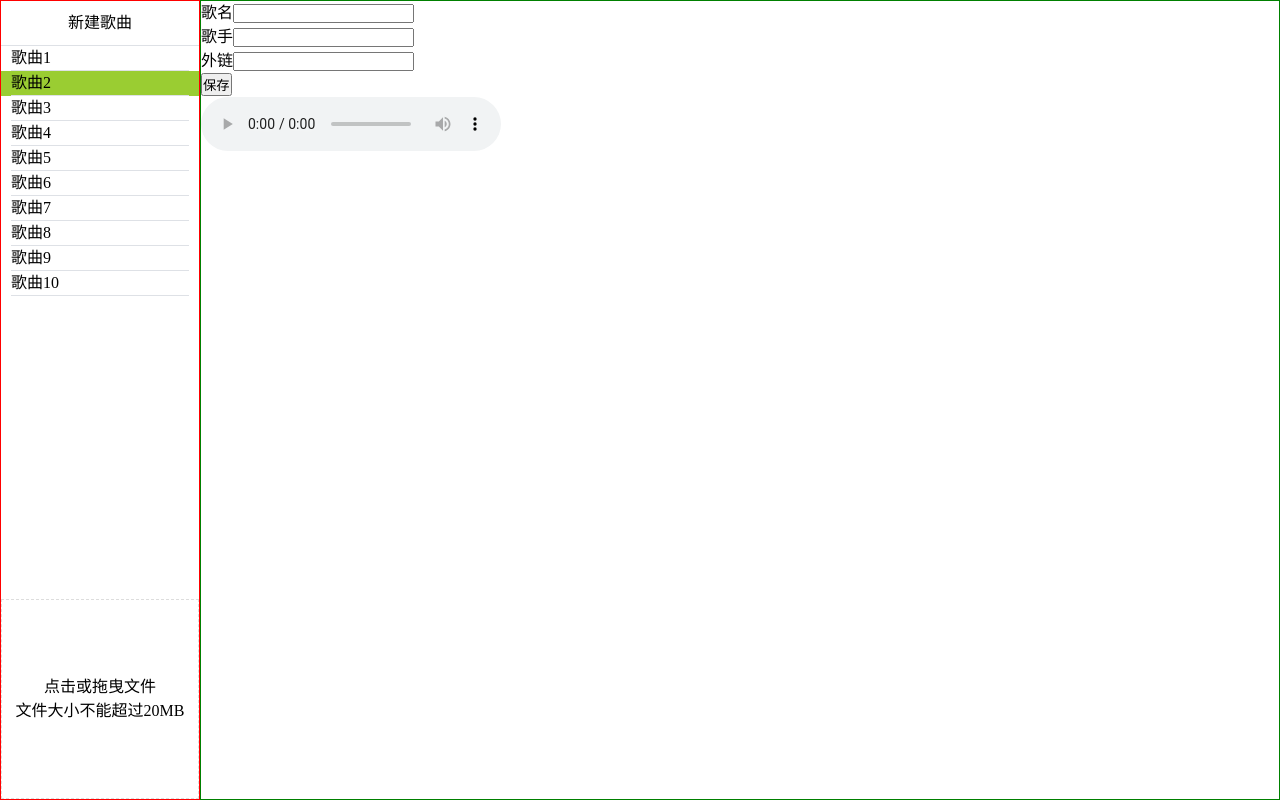
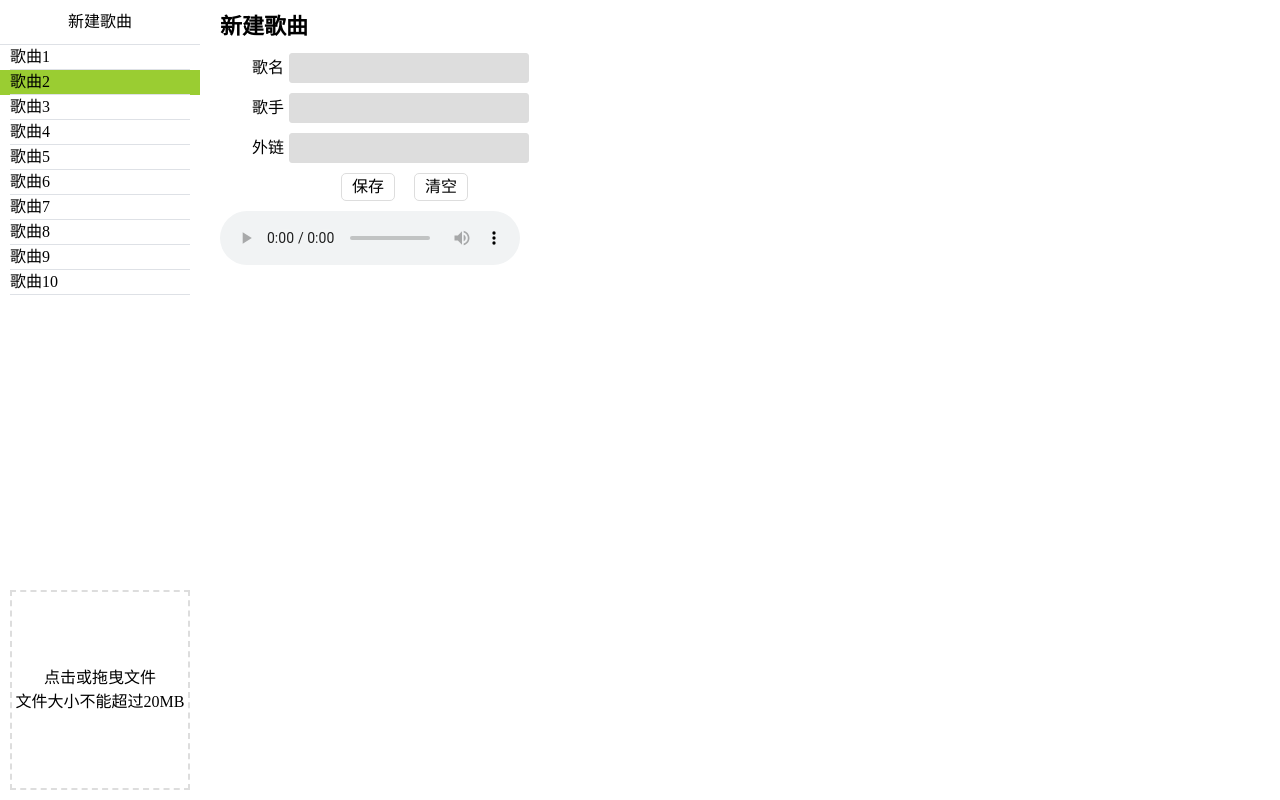
Before and after one commit to xiaohuaye/wangyi-music, a website: page src/index.html in a window 1280 px wide. Drawn offline with Linux system fonts and the light colour scheme; no server answers.

Commit message:
修改了form的css

```diff
--- a/src/css/style.css
+++ b/src/css/style.css
@@ -5,6 +5,7 @@
 ul,ol{list-style: none;}
 a{color: inherit;text-decoration: none; }
 body{font: 12px;line-height: 1.5;}
+input{font: inherit;outline: none;background: #dddddd;}
 
 /* layout */
 .page{
@@ -13,13 +14,12 @@ body{font: 12px;line-height: 1.5;}
 }
 .page>aside{
   width: 200px;
-  border: 1px solid red;
   display: flex;
   flex-direction: column;
+  margin-right: 20px;
 }
 .page>main{
   flex-grow: 1;
-  border: 1px solid green;
 }
 /* aside */
 .newSong{
@@ -49,10 +49,58 @@ body{font: 12px;line-height: 1.5;}
   justify-content: center;
   align-items: center;
   flex-direction: column;
-  border: 1px dashed #dddddd;
+  border: 2px dashed #dddddd;
   height: 200px;
   cursor: pointer;
+  margin: 10px;
 }
 .btnUpload{
   text-align: center;
 }
+/* main */
+main{padding-top: 10px;}
+main>form{
+  padding-bottom: 10px;
+  width: 20em;
+}
+main>form input[type=text]{
+  margin-left: 5px;
+  padding: 3px 8px;
+  border: 1px solid #dddddd;
+  border-radius: 3px;
+  height: 30px;
+  display:inline-block;
+  width: 15em;
+}
+.form-btn{
+  text-align: center;
+  margin-top: 10px;
+  position: relative;
+  right: -2em;
+}
+.form-btn>input[type=submit],input[type=reset]{
+  margin-right: 15px;
+  padding:1px 10px;
+  border-radius: 5px;
+  text-align: center;
+  background: white;
+  border: 1px solid #dddddd;
+  transition: all 0.2s;
+}
+.form-btn>input[type=submit]:hover,input[type=reset]:hover{
+  color:#000000;
+  background: #dddddd;
+}
+main>form>h1{
+  font-size: 22px;
+}
+main>form>.row{
+  display: inline-block;
+  padding-top: 10px;
+  margin-left: 2em;
+  width: 15em;
+}
+main>form>.row>label{
+  display: inline-block;
+  width: 17.5em;
+}
--- a/src/index.html
+++ b/src/index.html
@@ -31,6 +31,7 @@
       </aside>
       <main>
         <form class="form">
+            <h1>新建歌曲</h1>
             <div class="row">
                 <label for="">歌名<input type="text"></label>
             </div>
@@ -40,8 +41,9 @@
             <div class="row">
                 <label for="">外链<input type="text"></label>
             </div>
-            <div class="row">
+            <div class="form-btn">
                 <input type="submit" value="保存">
+                <input type="reset" value="清空">
             </div>
         </form>
         <audio
```
